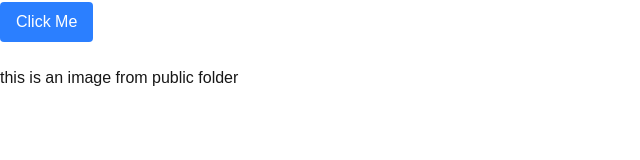
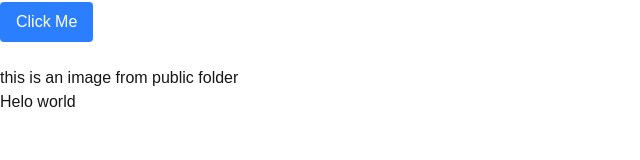
Before and after one commit to coder8820/Nextjs, a Next.js app in the folder my-app/: page / in a window 1280 px wide. Shown: the part 140-300 px from the top of the page, without its empty margins (0-640 px from the left). Built offline with nearby package versions, Linux system fonts and the light colour scheme.

Commit message:
p tag added

```diff
--- a/my-app/app/page.js
+++ b/my-app/app/page.js
@@ -20,6 +20,7 @@ export default function Home() {
         </button>
         <div className="mt-6">
           this is an image from public folder
+          <p>Helo world</p>
         </div>
        </div>
     </>
```
